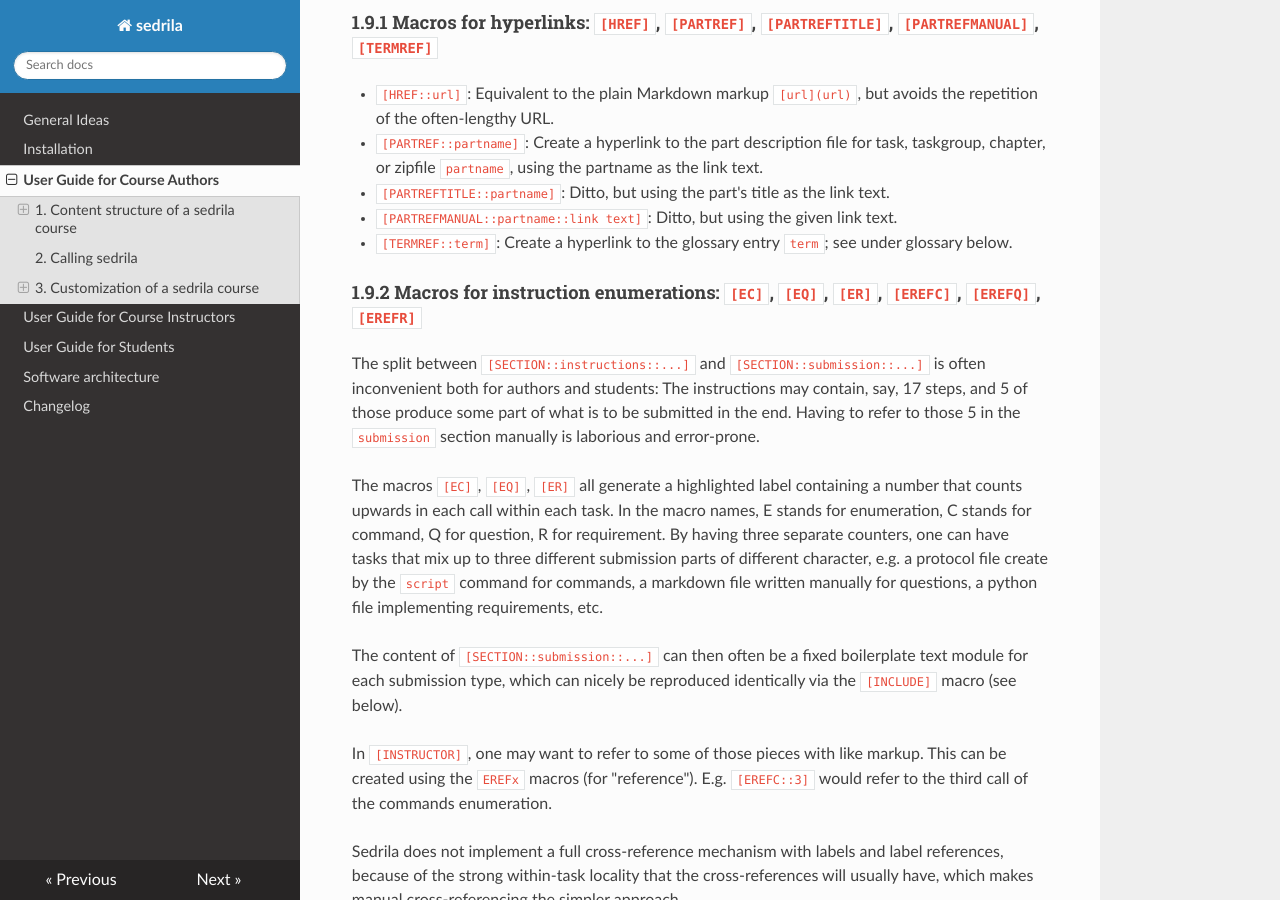
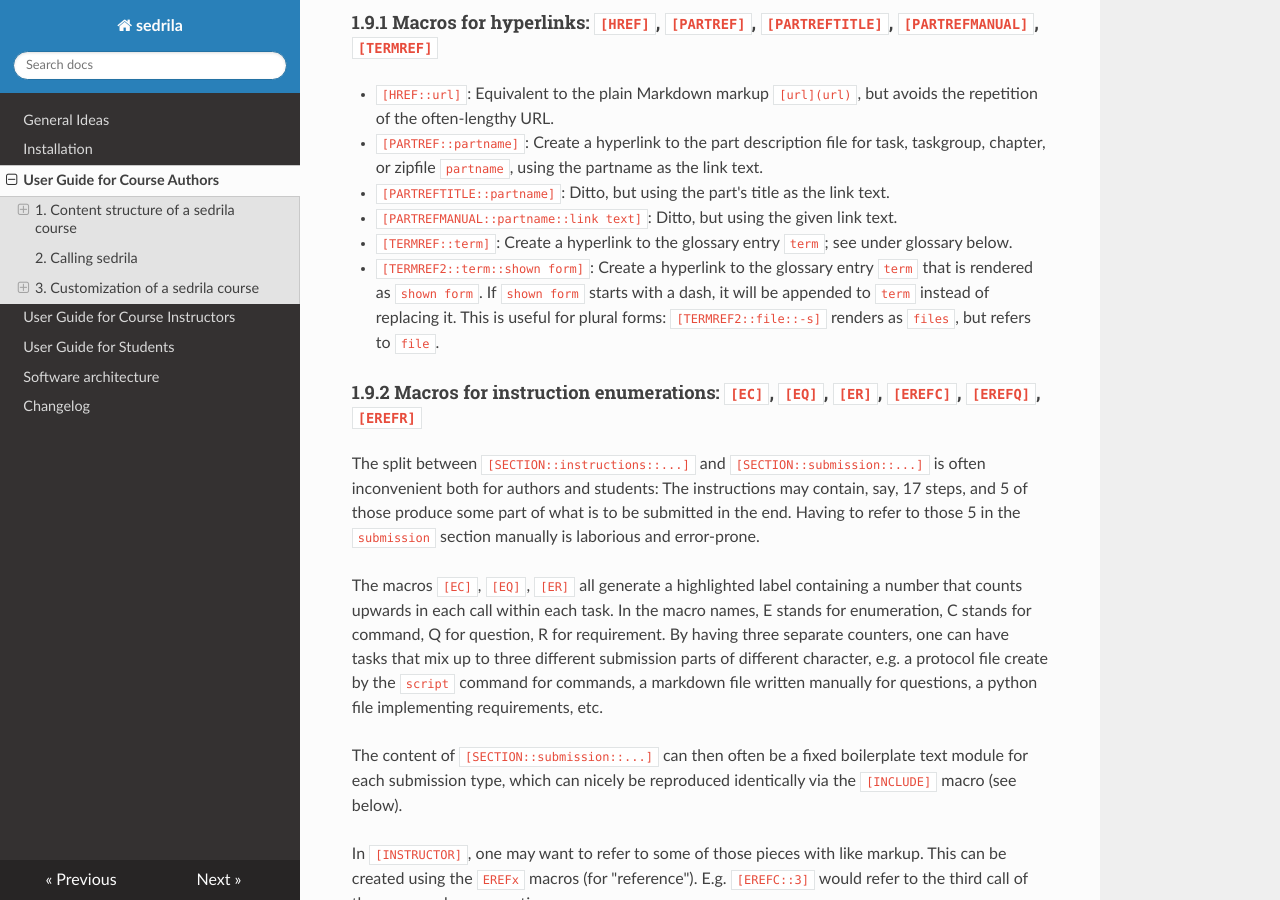
Before and after one commit to fubinf/sedrila, an MkDocs documentation site: the page built from docs/authors.md, in a window 1280 px wide and 900 px high, scrolled down 11045 px. Built offline with MkDocs 1.6.1, drawn with Linux system fonts in a browser that asks for light colours; nearby versions of some CDN libraries.

Commit message:
authors.md: add documentation for TERMREF2

```diff
--- a/docs/authors.md
+++ b/docs/authors.md
@@ -551,6 +551,10 @@
   Ditto, but using the given link text.
 - `[TERMREF::term]`:
   Create a hyperlink to the glossary entry `term`; see under glossary below.
+- `[TERMREF2::term::shown form]`:
+  Create a hyperlink to the glossary entry `term` that is rendered as `shown form`.
+  If `shown form` starts with a dash, it will be appended to `term` instead of replacing it.
+  This is useful for plural forms: `[TERMREF2::file::-s]` renders as `files`, but refers to `file`.
 
 
 #### 1.9.2 Macros for instruction enumerations: `[EC]`, `[EQ]`, `[ER]`, `[EREFC]`, `[EREFQ]`, `[EREFR]`
```
Also changed, not shown: docs/changelog.md (+1 -0 lines).
